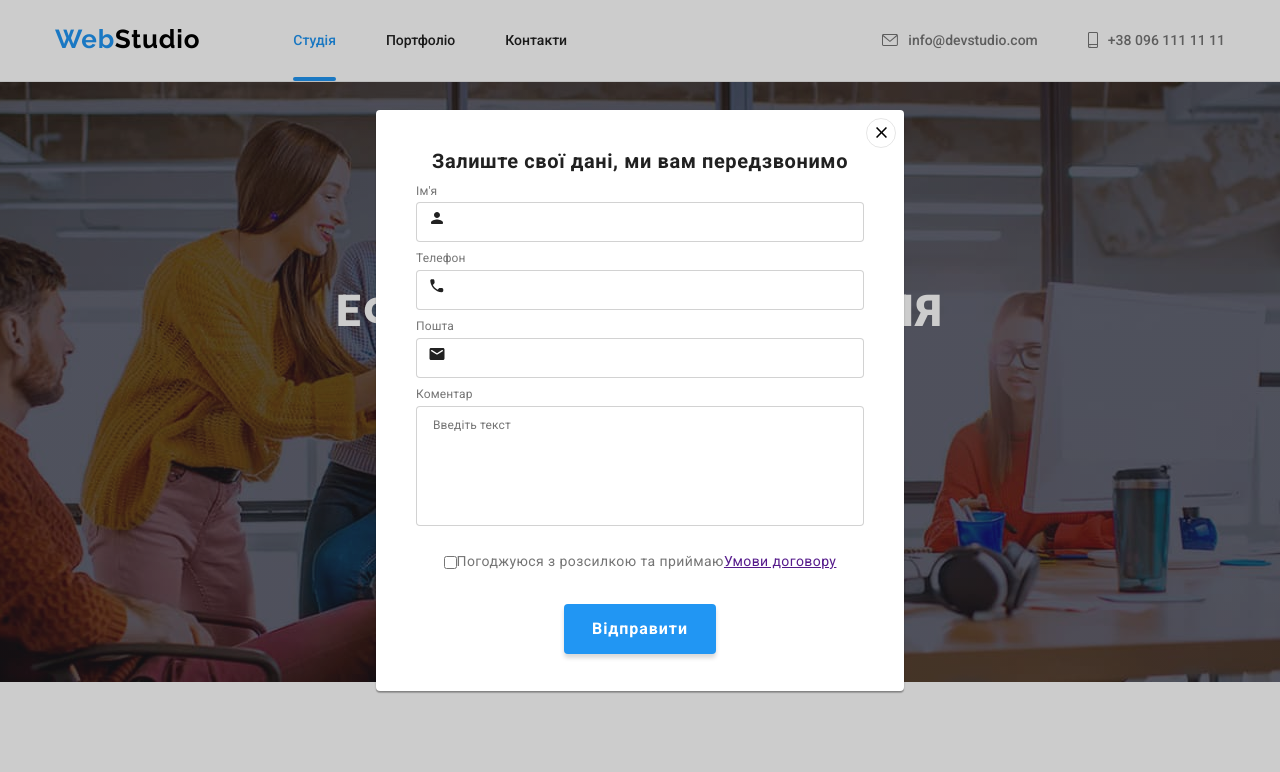
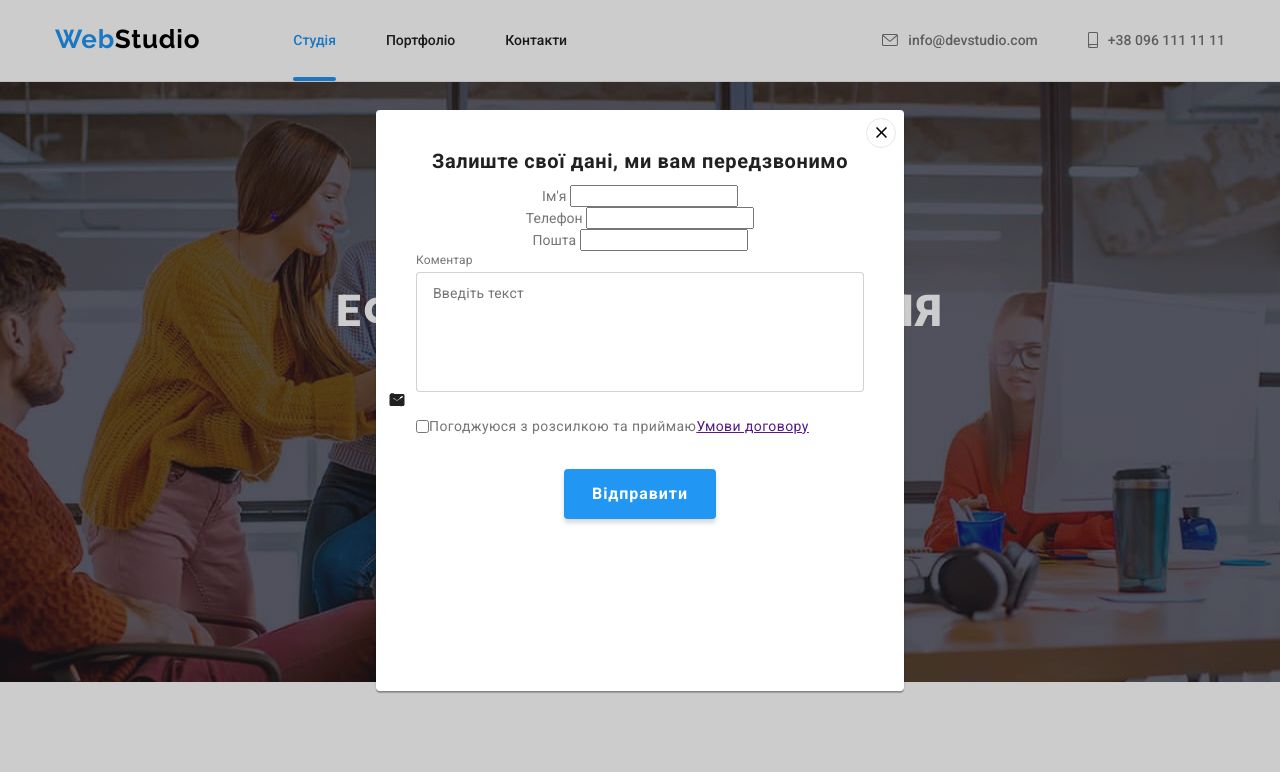
Before and after one commit to Lisienkomaks/goit-markup-hw-06, a plain HTML site: page index.html in a window 1280 px wide. Both pictures are taken after a click on the button "Замовити послугу". Shown: the top 772 px of the page. Drawn offline with nearby package versions, Linux system fonts and the light colour scheme.

Commit message:
Update index.html

```diff
--- a/index.html
+++ b/index.html
@@ -367,9 +367,8 @@
                     <use href="./img/icons_2.svg#icon-close"></use>
                 </svg>
             </div>
-            <form action="" class="modal-form">
+            <!-- <form action="" class="modal-form">
                 <p class="modal-title">Залиште свої дані, ми вам передзвонимо</p>
-
                 <label for="username" class="username-description">
                     Ім'я
                     <input type="text" name="username" id="username" class="modal-username-wrapper"/>
@@ -409,6 +408,55 @@
                 </label>
 
                 <button type="submit" class="modal-submit-button">Відправити</button>
+            </form> -->
+            <form action="" class="modal-form">
+                <p class="modal-title">Залиште свої дані, ми вам передзвонимо</p>
+
+                <div>
+                    <label for="username" class="modal-label">Ім'я</label>
+                    <input type="text" name="username" id="username" class="modal-input"/>
+                    <svg class="modal-username-icon" width="18" height="18">
+                        <use href="./img/icons_2.svg#icon-person"></use>
+                    </svg>
+                </div>
+
+                <div>
+                    <label for="tel" class="modal-label">Телефон</label>
+                    <input type="tel" name="email" id="tel" class="modal-input"/>
+                    <svg class="modal-phone-icon" width="18" height="18">
+                        <use href="./img/icons_2.svg#icon-phone2"></use>
+                    </svg>
+                </div>
+
+                <div>
+                    <label for="email" class="modal-label">Пошта</label>
+                    <input type="email" name="email" id="email" class="modal-input"/>
+                    <svg class="modal-mail-icon" width="18" height="18">
+                        <use href="./img/icons_2.svg#icon-email2"></use>
+                    </svg>
+                </div>
+
+                <div>
+                    <label for="feedback" class="feedback-description">
+                        Коментар
+
+                    </label>
+                    <textarea name="feedback" id="feedback" placeholder="Введіть текст" class="feedback-textarea"></textarea>
+
+                    <label for="checkbox" class="checkbox-description">
+                        <input type="checkbox" name="hobby" value="sports" />
+                        <span>Погоджуюся з розсилкою та приймаю </span>
+                        <a href="" class="checkbox-link"> Умови договору</a>
+                    </label>
+
+                </div>
+
+
+
+
+
+
+                <button type="submit" class="modal-submit-button">Відправити</button>
             </form>
         </div>
     </div>
```
